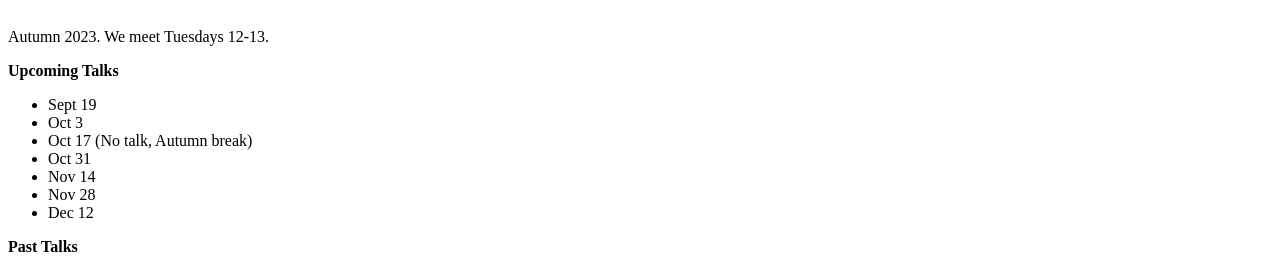
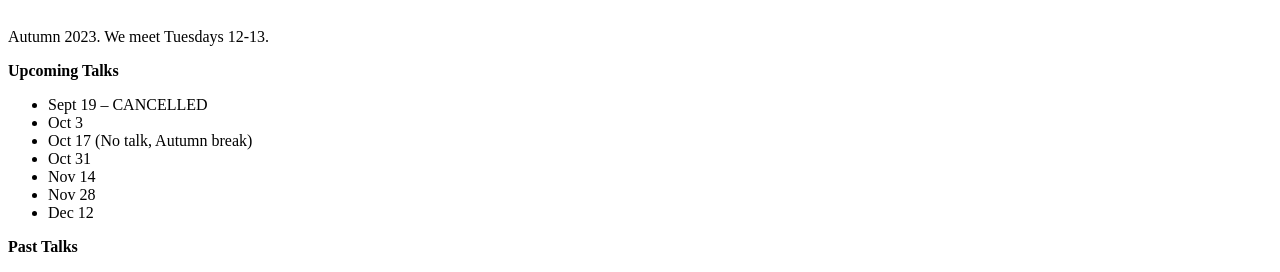
Before and after one commit to rmogelberg/pls.itu.dk, a Jekyll site: the page built from Talks.md, in a window 1280 px wide and 900 px high. Shown: the part 150-422 px from the top of the window. Built offline with Jekyll 4.4.1, drawn with Linux system fonts in a browser that asks for light colours.

Commit message:
Update Talks.md

```diff
--- a/Talks.md
+++ b/Talks.md
@@ -6,7 +6,7 @@ Autumn 2023. We meet Tuesdays 12-13.
 
 **Upcoming Talks**
 
-- Sept 19
+- Sept 19 -- CANCELLED
 - Oct 3
 - Oct 17 (No talk, Autumn break)
 - Oct 31
```
